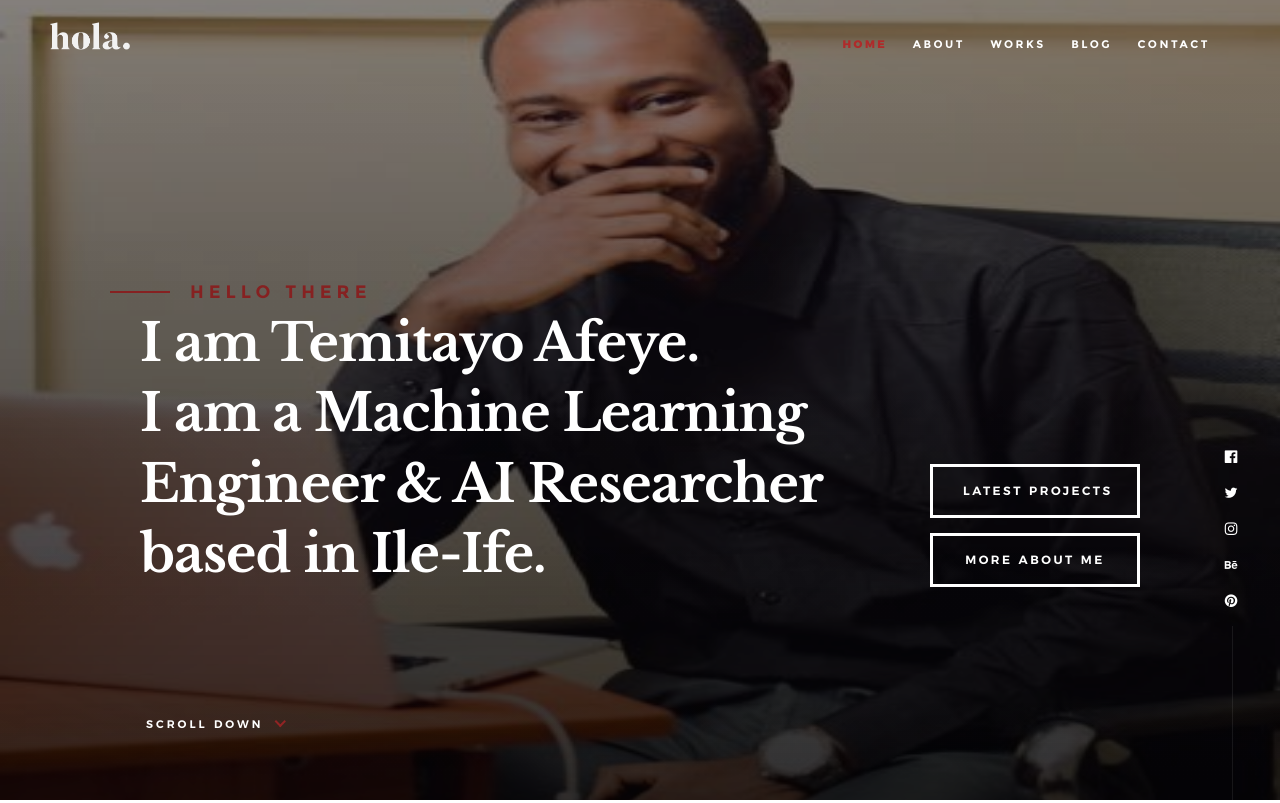
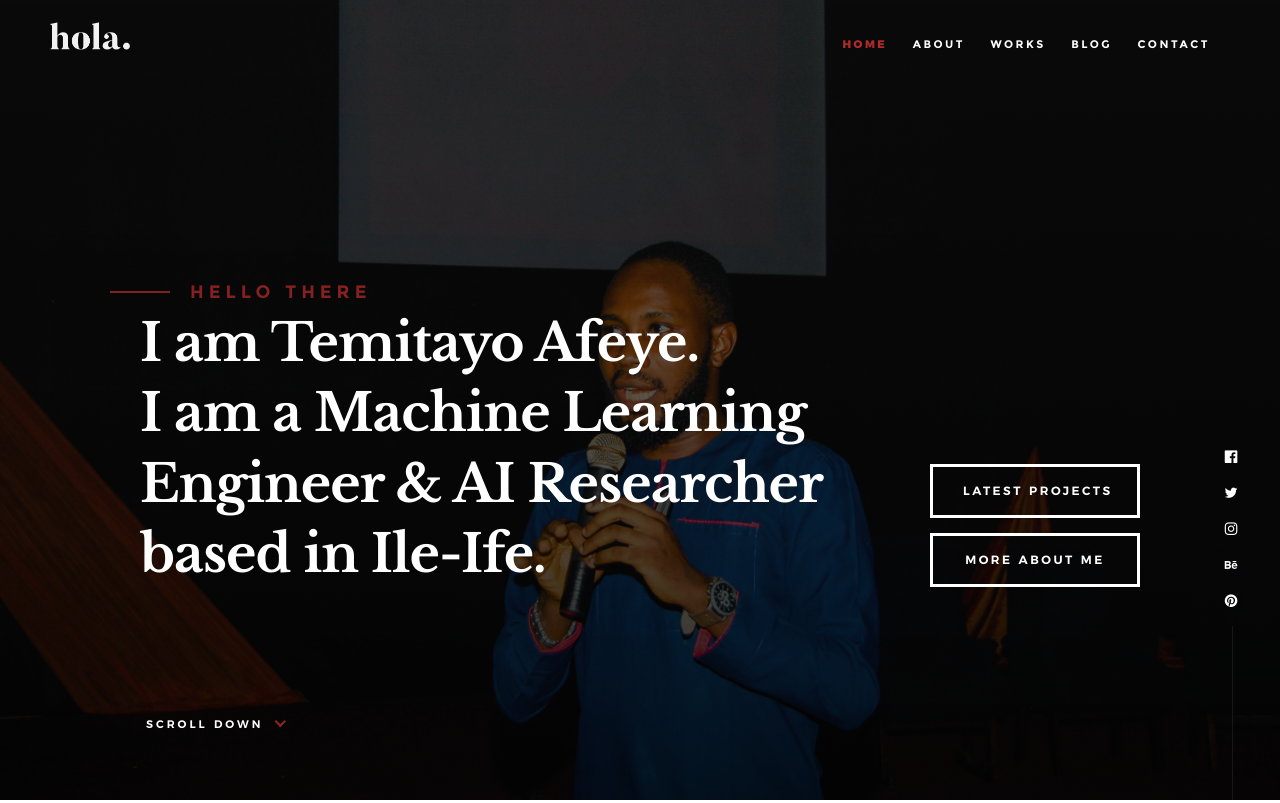
Before and after one commit to Daveux/portfolio_mrty, a plain HTML site: page index.html in a window 1280 px wide. Shown: the top 803 px of the page. Drawn offline with Linux system fonts and the light colour scheme.

Commit message:
Completed background picture

```diff
--- a/index.html
+++ b/index.html
@@ -63,7 +63,7 @@
 
    <!-- home
    ================================================== -->
-   <section id="home" class="s-home page-hero target-section" data-parallax="scroll" data-image-src="images/twitter-bg.jpg" data-natural-width=3000 data-natural-height=2000 data-position-y=center>
+   <section id="home" class="s-home page-hero target-section" data-parallax="scroll" data-image-src="images/temifive.jpg" data-natural-width=3000 data-natural-height=2000 data-position-y=center>
 
         <div class="overlay"></div>
         <div class="shadow-overlay"></div>
```
Also changed, not shown: images/temifive.jpg (added), images/temione.JPG (added), images/temithree.JPG (added), images/temitwo.jpg (added), images/twitterrszd-bg.jpg (added), 1 other file.
